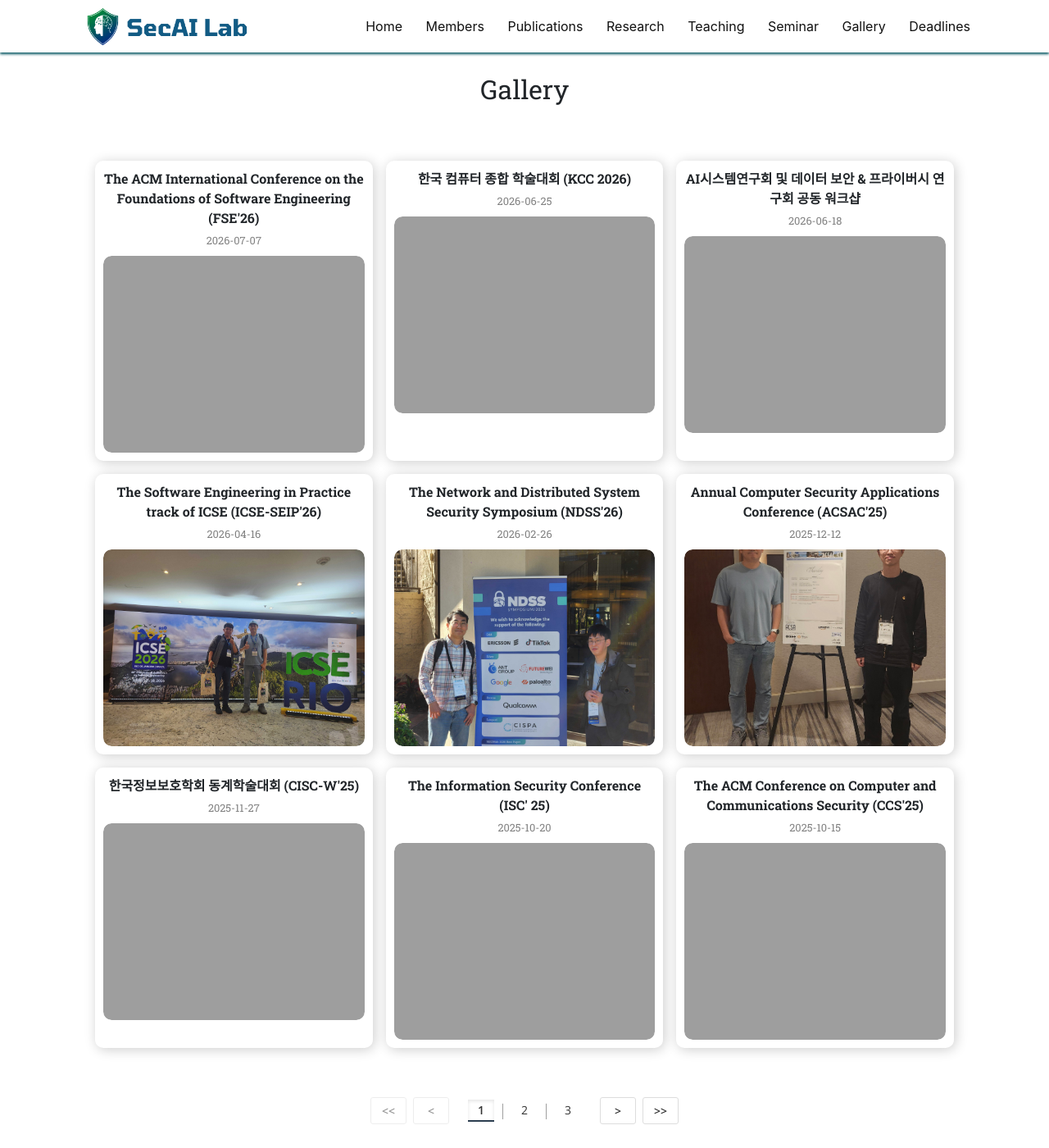
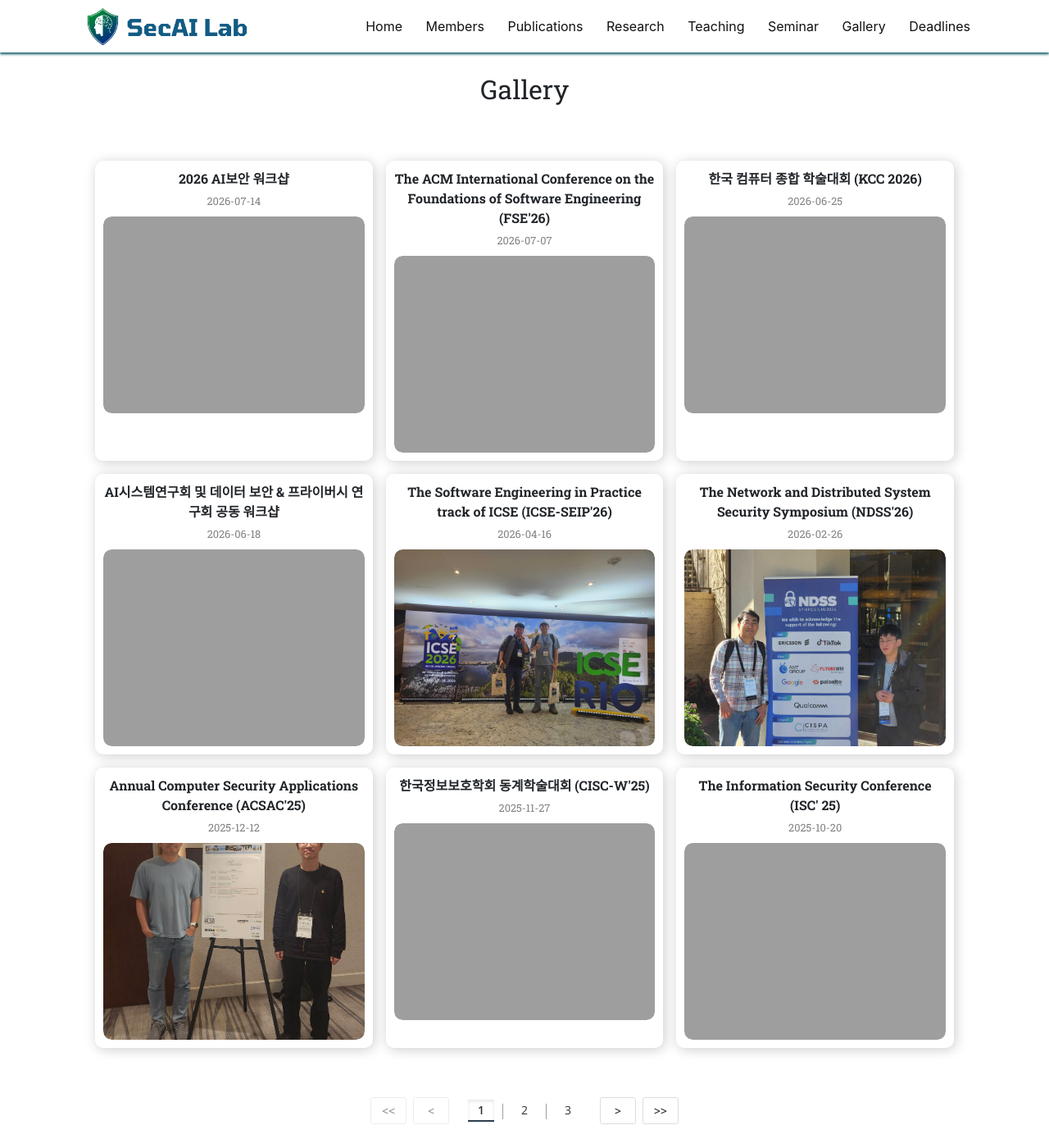
Before and after one commit to SecAI-Lab/secai-lab.github.io, a Jekyll site: the page built from pages/gallery.md, in a window 1280 px wide and 1400 px high. Shown: the whole window at 82% size. Built offline with Jekyll 4.4.1, drawn with Linux system fonts in a browser that asks for light colours; nearby versions of some CDN libraries.

Commit message:
AI 보안 워크샵 (2026)

```diff
--- a/_data/gallery.yml
+++ b/_data/gallery.yml
@@ -1,3 +1,14 @@
+- title: "2026 AI보안 워크샵"
+  images:
+    - filename: 260714.jpg
+      date: "2026-07-14"
+    - filename: 260715_1.jpg
+      date: "2026-07-15"
+    - filename: 260715_2.jpg
+      date: "2026-07-15"
+    - filename: 260715_3.jpg
+      date: "2026-07-15"
+
 - title: "The ACM International Conference on the Foundations of Software Engineering (FSE'26)"
   images:
     - filename: FSE_26/260707_1.png
@@ -95,7 +106,7 @@
     - filename: 250717.jpg
       date: "2025-07-17"
 
-- title: "AI보안 워크샵"
+- title: "2025 AI보안 워크샵"
   images:
     - filename: 250716.jpg
       date: "2025-07-16"
```
Also changed, not shown: images/gallery/260715_1.jpg (added), images/gallery/260715_2.jpg (added), images/gallery/260715_3.jpg (added), 1 other file.
